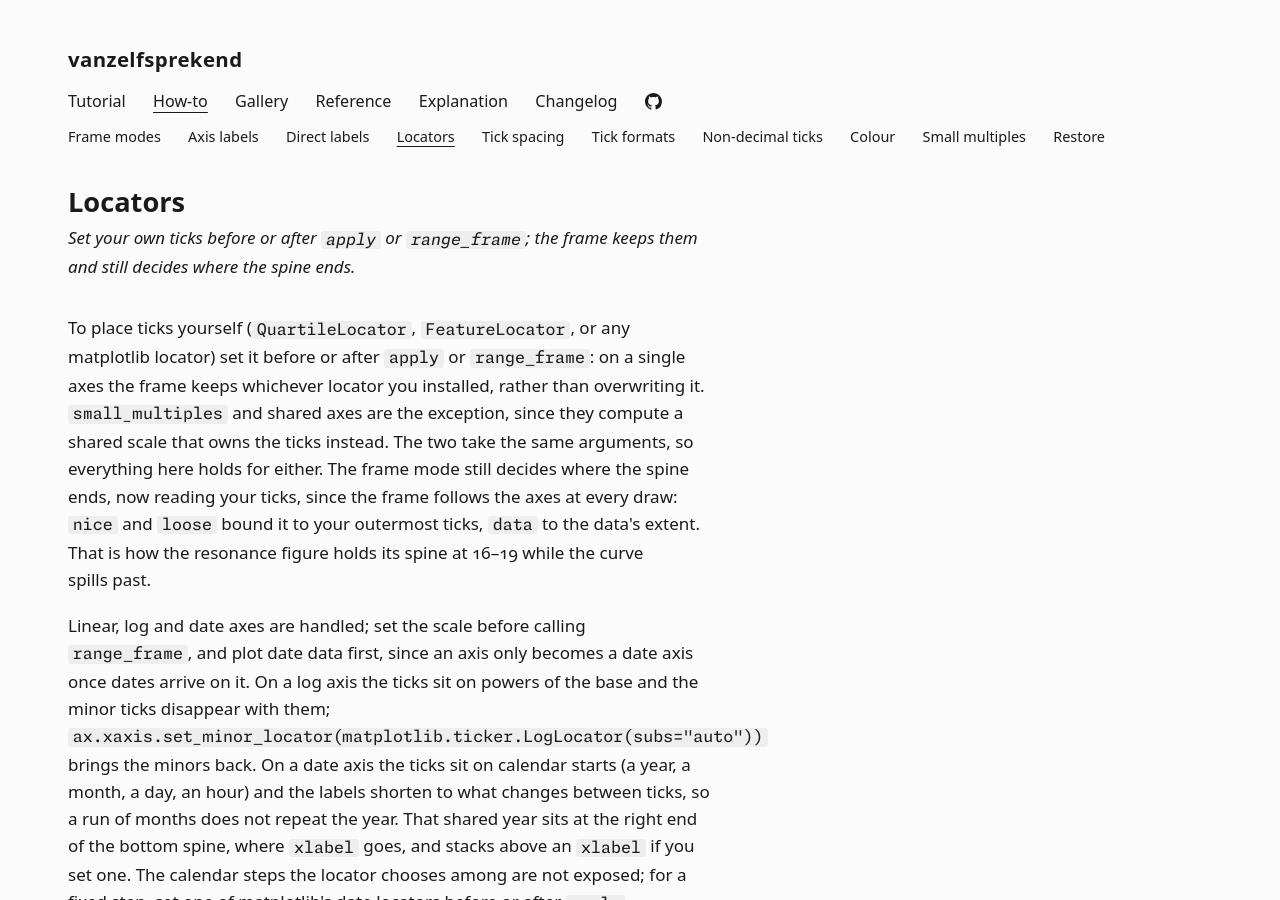
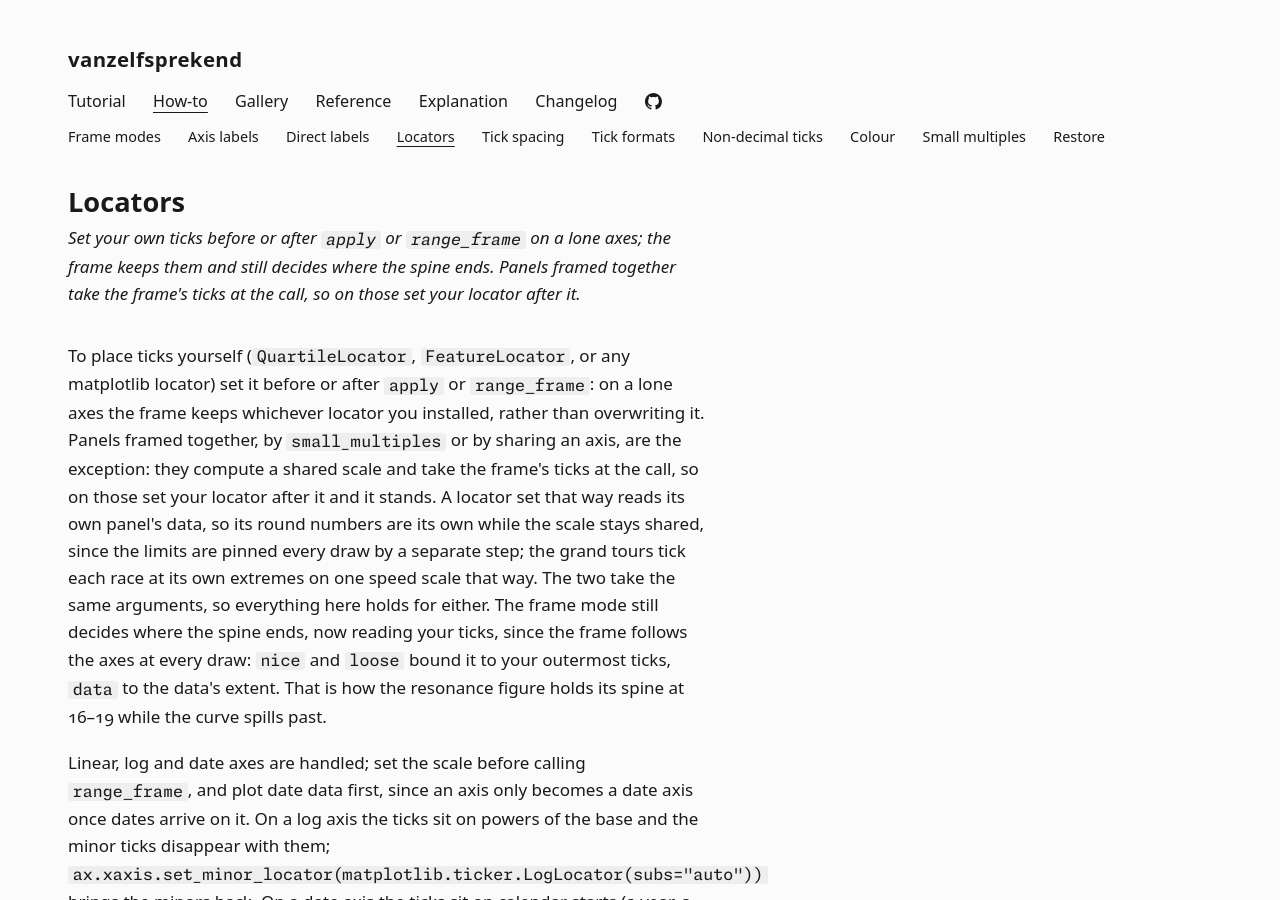
Before and after one commit to jpweytjens/vanzelfsprekend, an MkDocs documentation site: the page built from docs/how-to/locators.md, in a window 1280 px wide and 900 px high. Built offline with MkDocs 1.6.1, drawn with Linux system fonts in a browser that asks for light colours; some web fonts are replaced.

Commit message:
docs(locators): state one call-order rule

```diff
--- a/docs/how-to/locators.md
+++ b/docs/how-to/locators.md
@@ -1,8 +1,8 @@
 # Locators
 
-*Set your own ticks before or after `apply` or `range_frame`; the frame keeps them and still decides where the spine ends.*
+*Set your own ticks before or after `apply` or `range_frame` on a lone axes; the frame keeps them and still decides where the spine ends. Panels framed together take the frame's ticks at the call, so on those set your locator after it.*
 
-To place ticks yourself (`QuartileLocator`, `FeatureLocator`, or any matplotlib locator) set it before or after `apply` or `range_frame`: on a single axes the frame keeps whichever locator you installed, rather than overwriting it. `small_multiples` and shared axes are the exception, since they compute a shared scale that owns the ticks instead. The two take the same arguments, so everything here holds for either. The frame mode still decides where the spine ends, now reading your ticks, since [the frame follows the axes](../explanation/hook.md) at every draw: `nice` and `loose` bound it to your outermost ticks, `data` to the data's extent. That is how the [resonance figure](../tutorial/resonance-peak.md) holds its spine at 16–19 while the curve spills past.
+To place ticks yourself (`QuartileLocator`, `FeatureLocator`, or any matplotlib locator) set it before or after `apply` or `range_frame`: on a lone axes the frame keeps whichever locator you installed, rather than overwriting it. Panels framed together, by `small_multiples` or by sharing an axis, are the exception: they compute a shared scale and take the frame's ticks at the call, so on those set your locator after it and it stands. A locator set that way reads its own panel's data, so its round numbers are its own while the scale stays shared, since the limits are pinned every draw by a separate step; the [grand tours](../tutorial/grand-tours.md) tick each race at its own extremes on one speed scale that way. The two take the same arguments, so everything here holds for either. The frame mode still decides where the spine ends, now reading your ticks, since [the frame follows the axes](../explanation/hook.md) at every draw: `nice` and `loose` bound it to your outermost ticks, `data` to the data's extent. That is how the [resonance figure](../tutorial/resonance-peak.md) holds its spine at 16–19 while the curve spills past.
 
 Linear, log and date axes are handled; set the scale before calling `range_frame`, and plot date data first, since an axis only becomes a date axis once dates arrive on it. On a log axis the ticks sit on powers of the base and the minor ticks disappear with them; `ax.xaxis.set_minor_locator(matplotlib.ticker.LogLocator(subs="auto"))` brings the minors back. On a date axis the ticks sit on calendar starts (a year, a month, a day, an hour) and the labels shorten to what changes between ticks, so a run of months does not repeat the year. That shared year sits at the right end of the bottom spine, where `xlabel` goes, and stacks above an `xlabel` if you set one. The calendar steps the locator chooses among are not exposed; for a fixed step, set one of matplotlib's date locators before or after `apply`, `mdates.YearLocator(10)` say, and the frame reads it. Anything else (`symlog`, `logit`, categorical axes) is left untouched with a warning. The warning covers the frame and ticks only; `line_labels` places its labels on any scale.
 
```
Also changed, not shown: docs/explanation/hook.md (+1 -1 lines), docs/how-to/radian-axes.md (+1 -1 lines).
